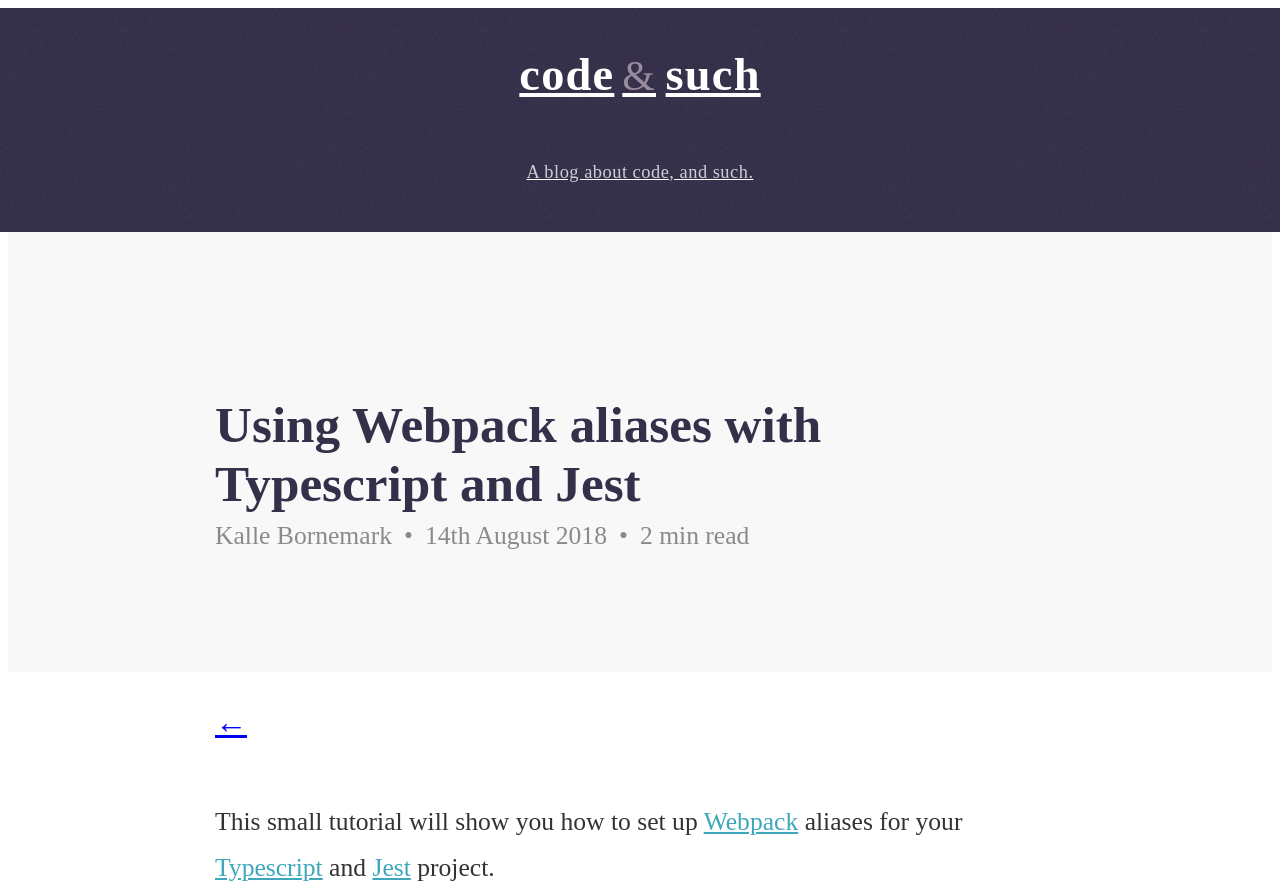
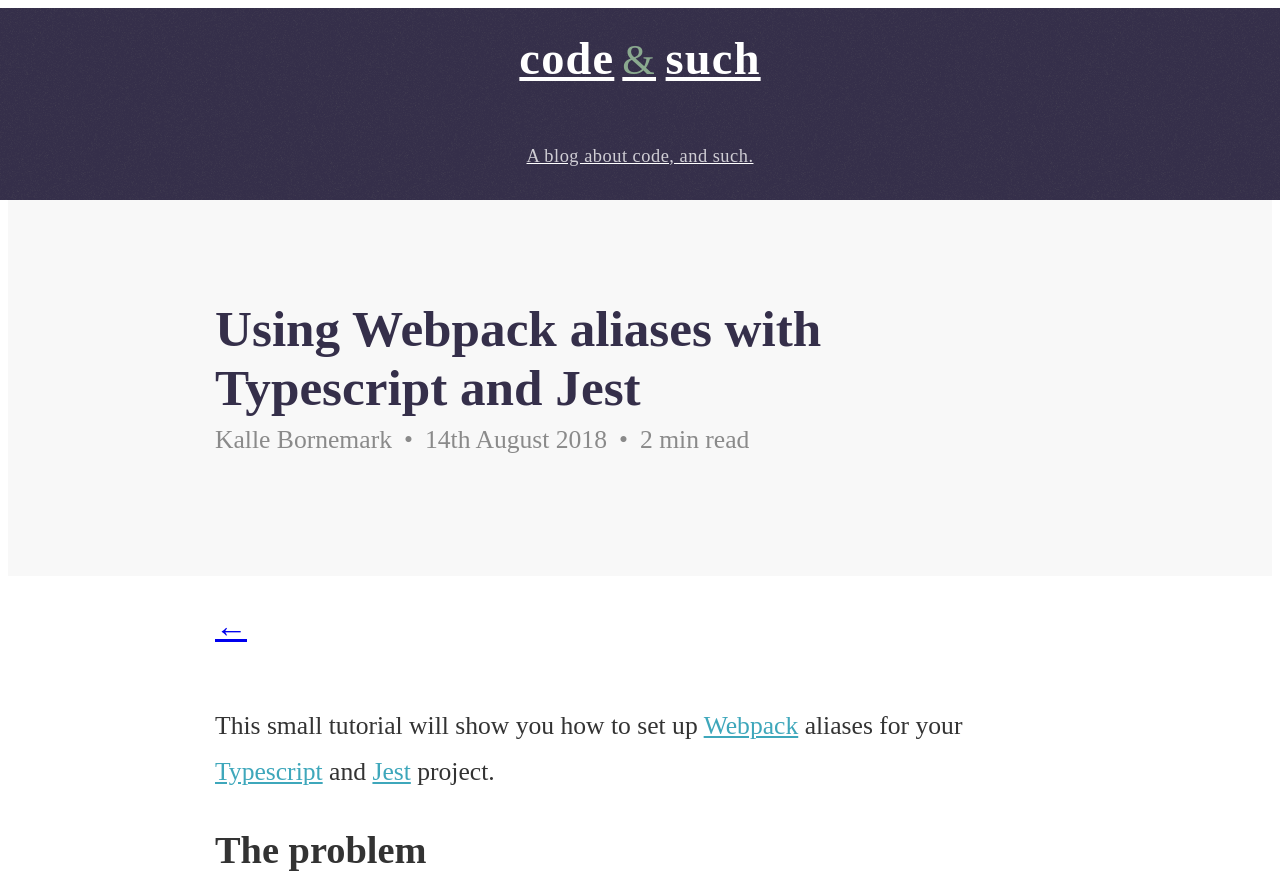
Before and after one commit to codeandsuch/codeandsuch.github.io, a Gatsby site: page /webpack-aliases-typescript in a window 1280 px wide. Shown: the top 894 px of the page. Built offline with nearby package versions, Linux system fonts and the light colour scheme; Gatsby itself is replaced by a stand-in of ours; some packages are replaced by stand-ins of ours.

Commit message:
Make small header fixed, make ampersand green

```diff
--- a/src/components/Header.tsx
+++ b/src/components/Header.tsx
@@ -13,9 +13,10 @@ const Container = styled(Link)`
   display: flex;
   align-items: center;
   justify-content: center;
-  height: ${(p: Props) => p.compressed ? '10rem' : '20rem'};
+  height: ${(p: Props) => p.compressed ? '8rem' : '20rem'};
   cursor: pointer;
   transition: height 1s ease;
+  position: ${(p: Props) => p.compressed ? 'fixed' : 'normal'};
 `
 
 const Contents = styled.div`
@@ -33,7 +34,7 @@ const Title = styled.h1`
 `
 
 const Highlight = styled.span`
-  color: ${styles.color.purple};
+  color: ${styles.color.green};
   font-size: .9em;
   margin: 0 .6rem 0 .5rem;
   font-weight: normal;
--- a/src/styles.js
+++ b/src/styles.js
@@ -14,7 +14,7 @@ const styles = {
     grey: '#8a8a8a',
     darkgrey: '#333333',
 
-    purple: '#978b9e',
+    green: '#9dc59fd1',
     red: '#f05f40',
     turquoise: '#3ea7bb',
 
--- a/src/templates/post.tsx
+++ b/src/templates/post.tsx
@@ -23,6 +23,7 @@ const PostHeader = styled.header`
   justify-content: center;
   align-items: center;
   padding: 64px 0 56px;
+  margin-top: 8rem;
   margin-bottom: 32px;
   min-height: 20rem;
 
```
